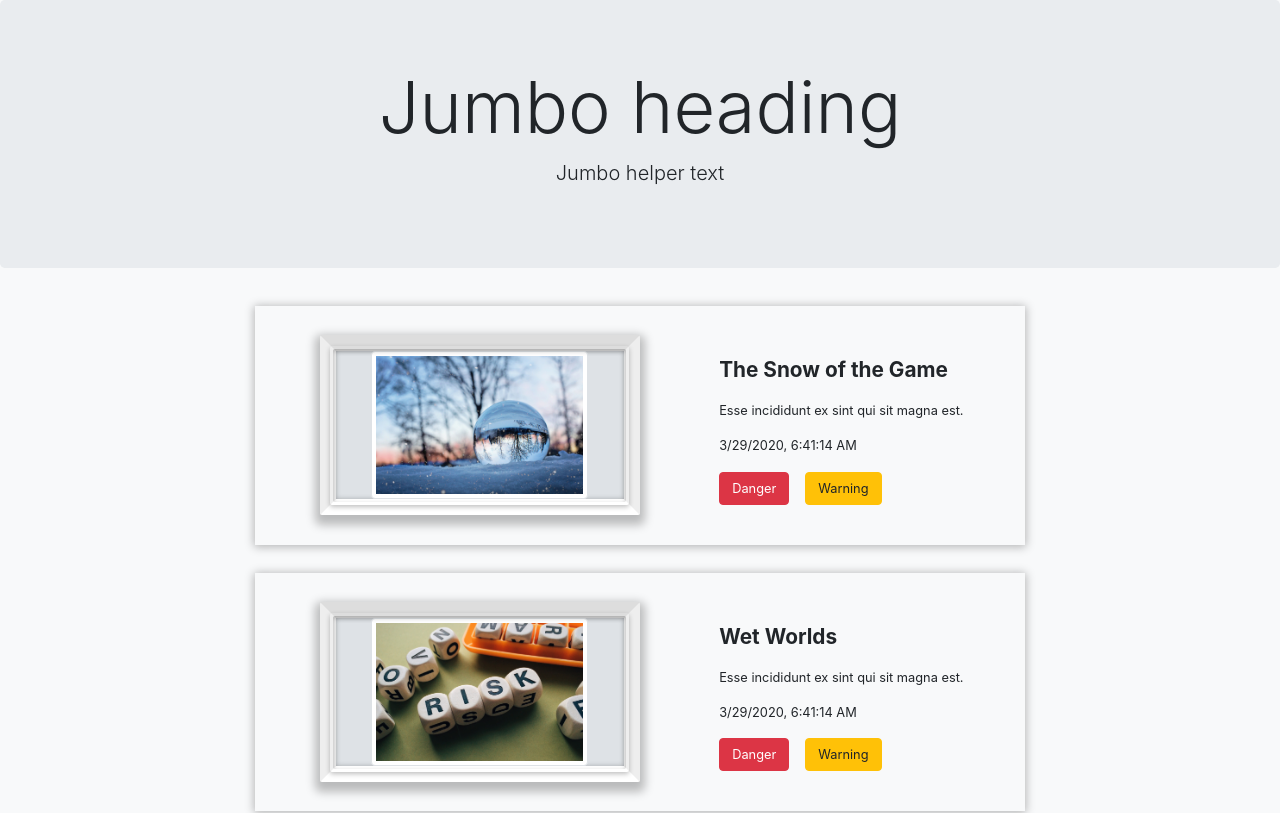
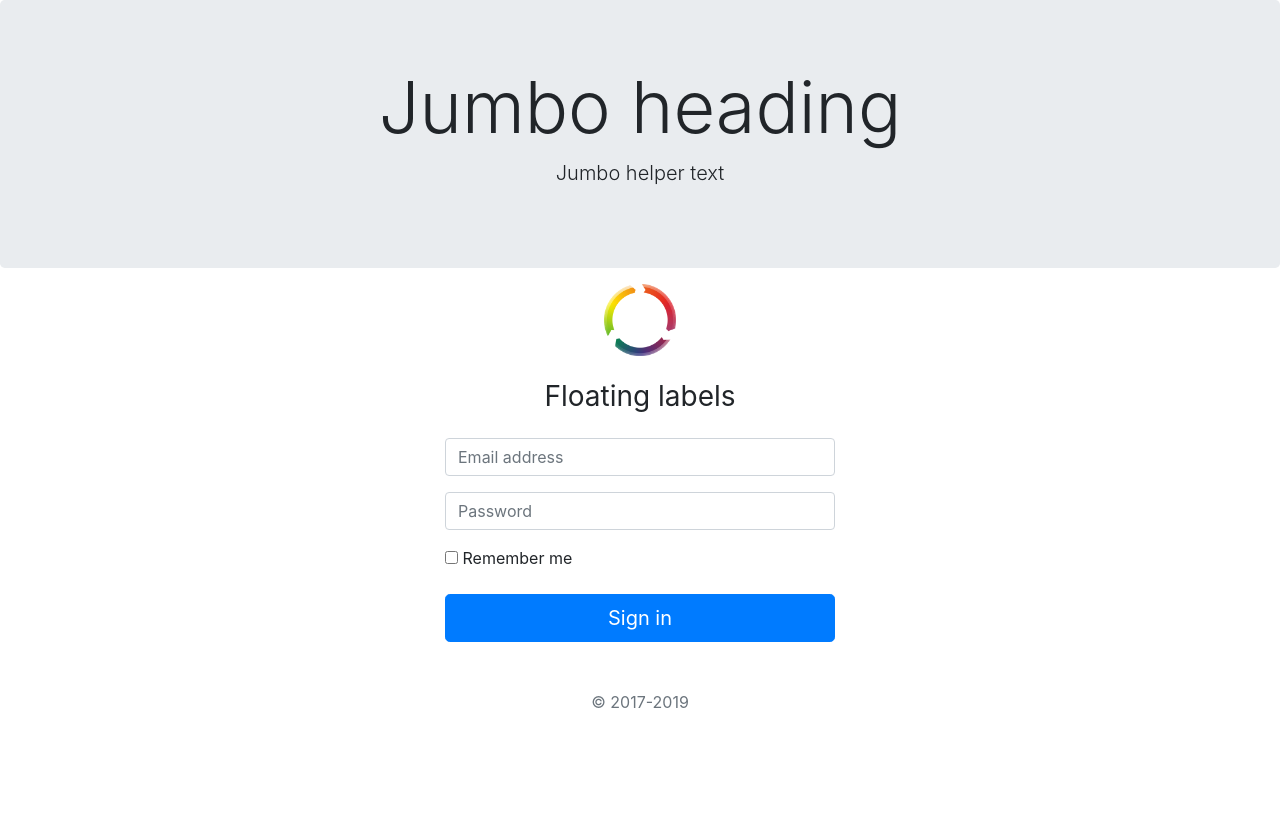
Before and after one commit to huyph14494/reactjs-practice-2020, a React (Create React App) app: page / in a window 1280 px wide. Shown: the top 813 px of the page. Built offline with nearby package versions, Linux system fonts and the light colour scheme.

Commit message:
component singin

```diff
--- a/src/App.css
+++ b/src/App.css
@@ -119,6 +119,10 @@
 	max-width: 800px;
 }
 
+.max-width-420 {
+	max-width: 420px;
+}
+
 @media only screen and (max-width: 767px) {
 	.p-r-l-10-vw {
 		padding-right: 10vw !important;
--- a/src/App.js
+++ b/src/App.js
@@ -2,14 +2,16 @@ import React from 'react';
 import { connect } from 'react-redux';
 import List from './components/List';
 import Header from './components/Header';
+import Signin from './components/Signin';
 
 function App() {
 	console.log("Render List");
 
 	return (
-		<div className="App bg-light">
+		<div className="App">
 			<Header></Header>
-			<List></List>
+			<Signin></Signin>
+			{/* <List></List> */}
 		</div>
 	);
 }
--- /dev/null
+++ b/src/components/Signin.js
@@ -0,0 +1,52 @@
+import React from 'react';
+const PUBLIC_URL = process.env.PUBLIC_URL;
+
+function Signin(props) {
+	console.log('Render Signin');
+
+	return (
+		<div className="container max-width-420 mt-3">
+			<form className="form-signin">
+				<div className="text-center mb-4">
+					<img
+						className="mb-4"
+						src={PUBLIC_URL + '/images/logo.png'}
+						alt=""
+						width={72}
+						height={72}
+					/>
+					<h1 className="h3 mb-3 font-weight-normal">Floating labels</h1>
+				</div>
+				<div className="form-label-group mb-3">
+					<input
+						type="email"
+						id="inputEmail"
+						className="form-control"
+						placeholder="Email address"
+						required
+					/>
+				</div>
+				<div className="form-label-group mb-3">
+					<input
+						type="password"
+						id="inputPassword"
+						className="form-control"
+						placeholder="Password"
+						required
+					/>
+				</div>
+				<div className="checkbox mb-3 text-left">
+					<label>
+						<input type="checkbox" defaultValue="remember-me" /> Remember me
+					</label>
+				</div>
+				<button className="btn btn-lg btn-primary btn-block" type="submit">
+					Sign in
+				</button>
+				<p className="mt-5 mb-3 text-muted text-center">© 2017-2019</p>
+			</form>
+		</div>
+	);
+}
+
+export default Signin;
```
Also changed, not shown: public/images/logo.png (added).
